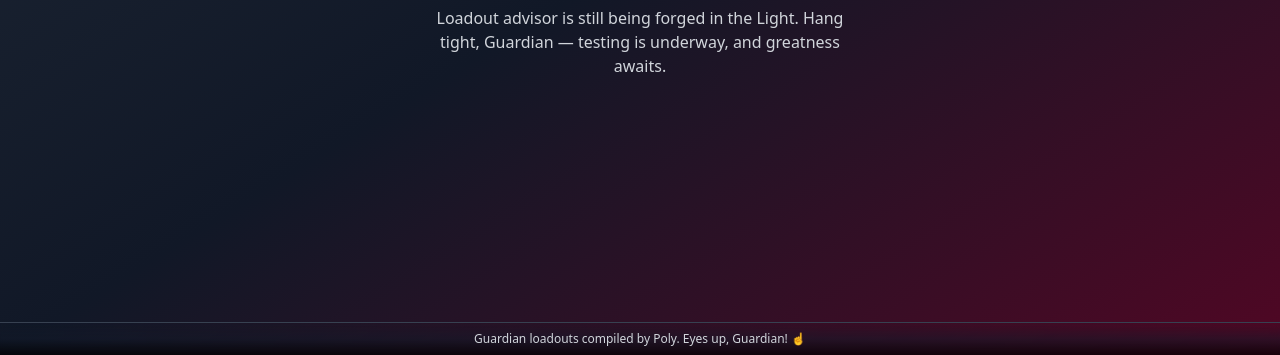
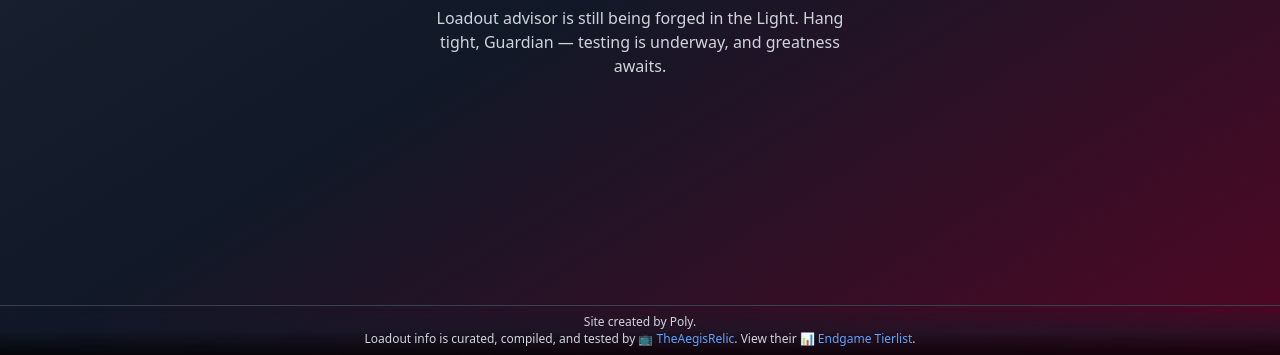
Before and after one commit to Poly-D2LA/d2-loadout-advisor, a plain HTML site: page index.html in a window 1280 px wide. Shown: the part 445-800 px from the top of the page. Drawn offline with nearby package versions, Linux system fonts and the light colour scheme.

Commit message:
Commit changes
Adding footer info accreditations.

```diff
--- a/index.html
+++ b/index.html
@@ -25,8 +25,12 @@
   </main>
 
   <!-- Footer (same as your design) -->
-  <footer class="fixed bottom-0 left-0 w-full text-gray-300 text-center text-xs py-2 border-t border-gray-700 bg-gradient-to-t from-black/70 via-gray-900/50 to-transparent backdrop-blur-sm">
-    Guardian loadouts compiled by Poly. Eyes up, Guardian! ☝️
-  </footer>
+<footer class="fixed bottom-0 left-0 w-full text-gray-300 text-center text-xs py-2 border-t border-gray-700 bg-gradient-to-t from-black/70 via-gray-900/50 to-transparent backdrop-blur-sm leading-snug">
+  Site created by Poly.<br />
+  Loadout info is curated, compiled, and tested by
+  <a href="https://www.youtube.com/@TheAegisRelic" target="_blank" class="text-blue-400 hover:underline">📺 TheAegisRelic</a>.
+  View their
+  <a href="https://docs.google.com/spreadsheets/d/1JM-0SlxVDAi-C6rGVlLxa-J1WGewEeL8Qvq4htWZHhY/edit?gid=1087089423#gid=1087089423" target="_blank" class="text-blue-400 hover:underline">📊 Endgame Tierlist</a>.
+</footer>
 </body>
 </html>
```
Also changed, not shown: activity.html (+8 -4 lines), dev.html (+7 -3 lines), dungeons.html (+8 -4 lines), raids.html (+8 -4 lines).
